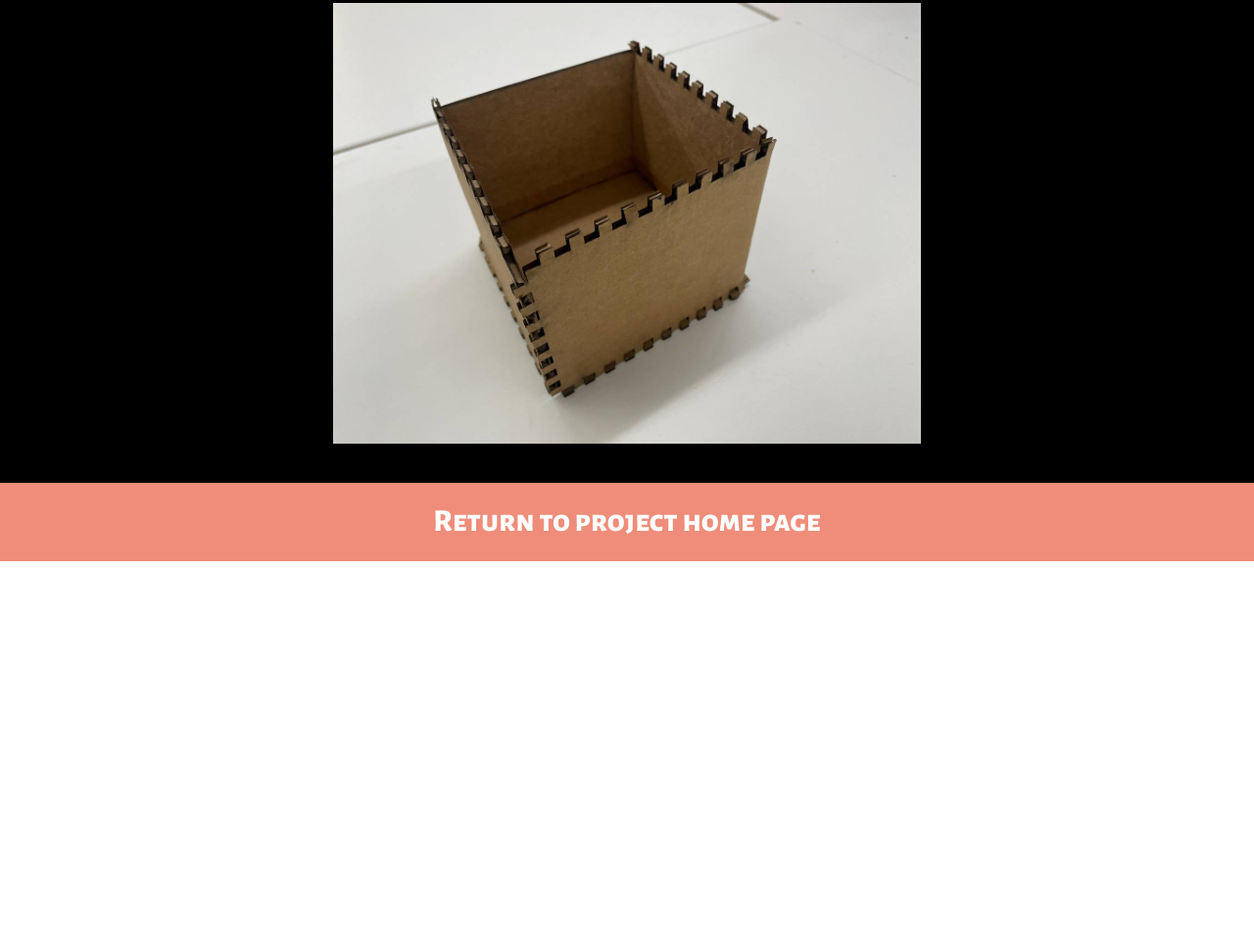
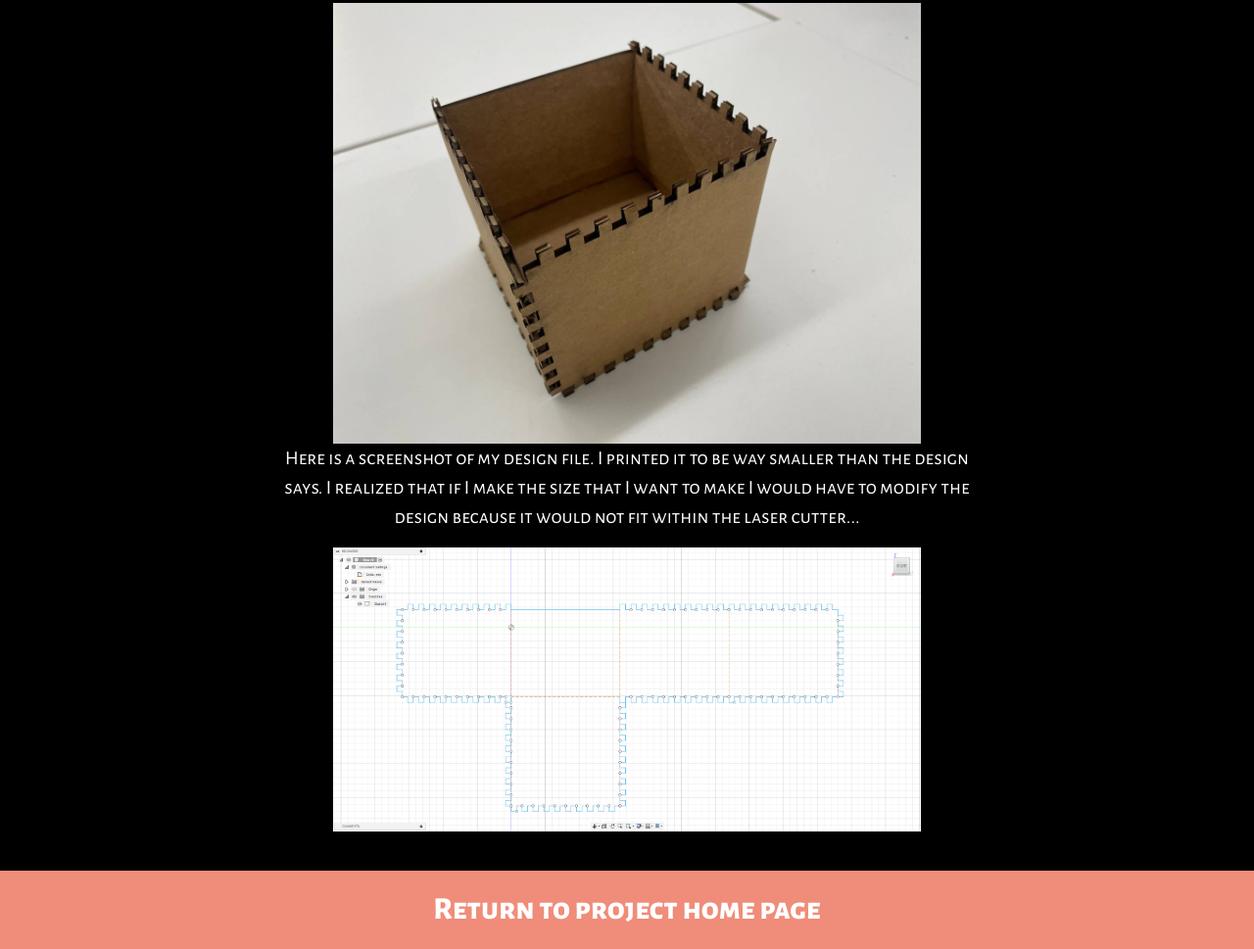
Before and after one commit to yaosarayin/yaosarayin.github.io, a plain HTML site: page ps70/week2.html in a window 1280 px wide. Shown: the part 249-1218 px from the top of the page at 98% size. Before the commit the page ends 822 px from the top, so only its background shows below. Drawn offline with nearby package versions, Linux system fonts and the light colour scheme.

Commit message:
add more components

```diff
--- a/ps70/week2.html
+++ b/ps70/week2.html
@@ -94,6 +94,8 @@
             <h2>Lasercutting!</h2>
             <p>I made a small box! After many trials and errors with fusion 360...</p>
             <img src="../img/2-1.jpg" alt="box">
+            <p>Here is a screenshot of my design file. I printed it to be way smaller than the design says. I realized that if I make the size that I want to make I would have to modify the design because it would not fit within the laser cutter...</p>
+            <img src="../img/2-2.png" alt="box">
 
             <img>
         </div>
```
Also changed, not shown: img/2-2.png (added).
